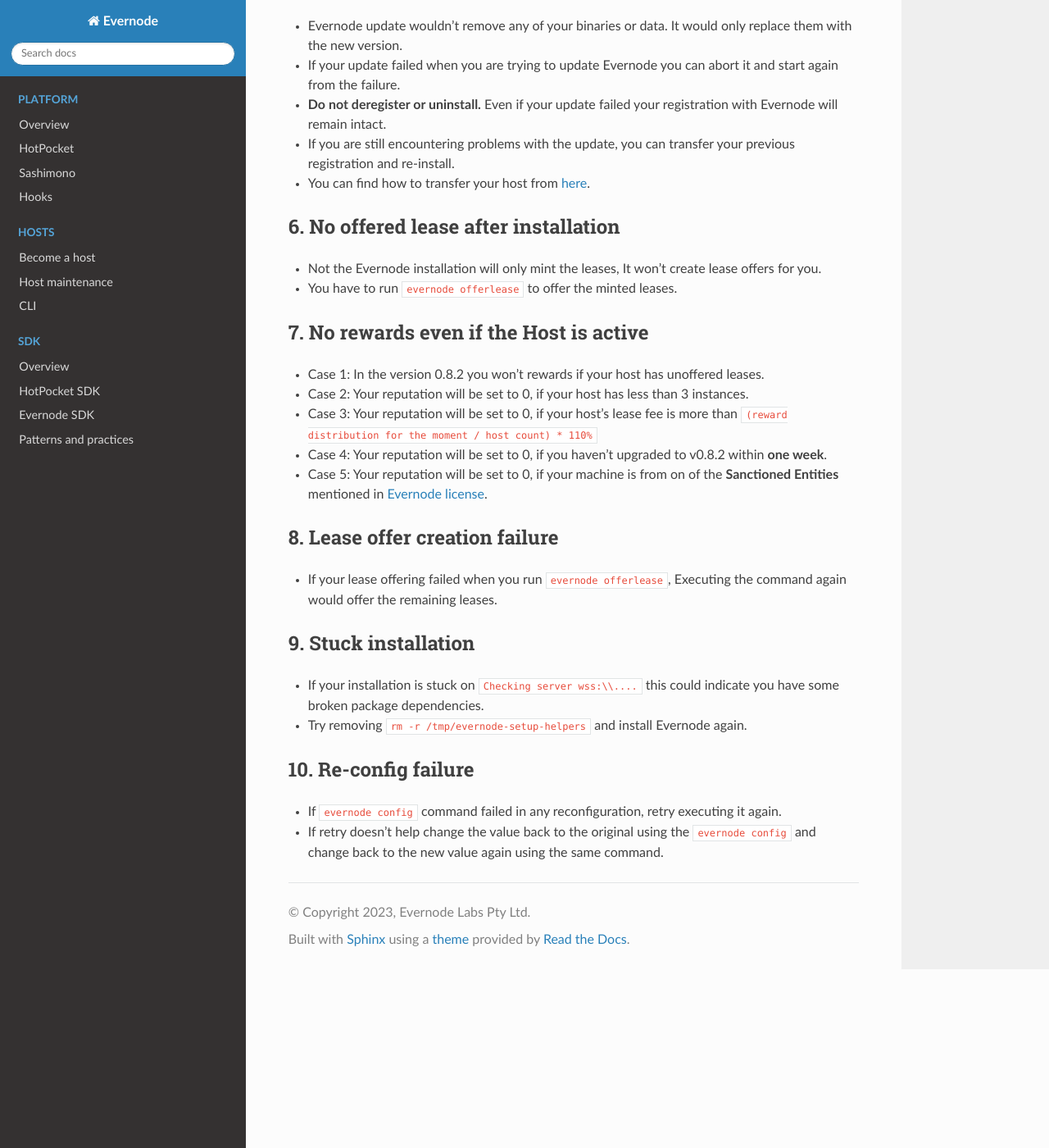
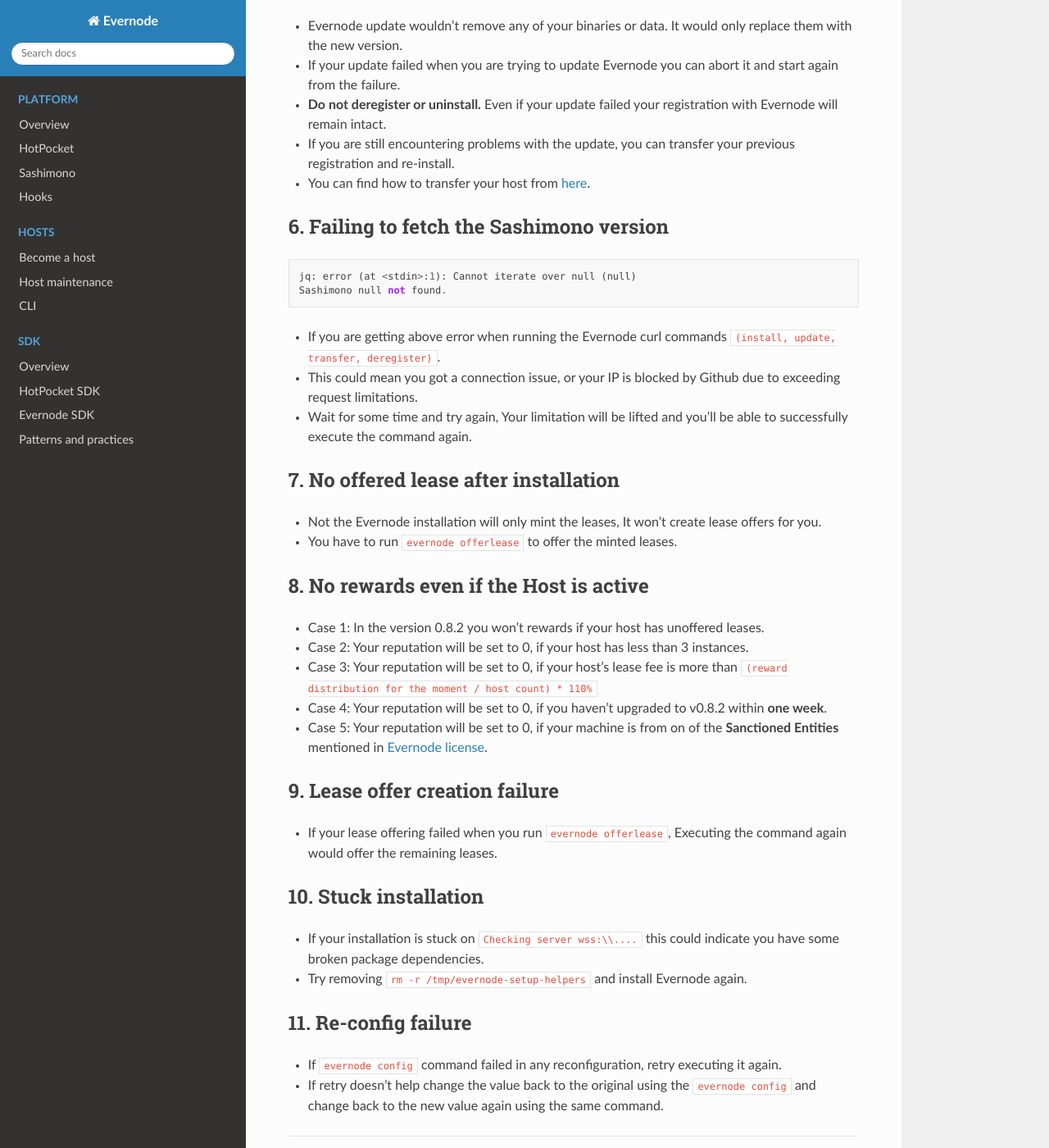
Before and after one commit to tequdev/evernode-docs, a Sphinx documentation site: the page built from docs/source/hosts/evernode-diagnostics.md, in a window 1280 px wide and 1400 px high, scrolled down 1188 px. Shown: the whole window at 82% size. Built offline with Sphinx 7.4.7 and the Read the Docs theme 2.0.0, drawn with Linux system fonts in a browser that asks for light colours.

Commit message:
Added a diagnostic method

````diff
--- a/docs/source/hosts/evernode-diagnostics.md
+++ b/docs/source/hosts/evernode-diagnostics.md
@@ -33,24 +33,33 @@
 - If you are still encountering problems with the update, you can transfer your previous registration and re-install.
 - You can find how to transfer your host from [here](maintenance.md#transfer-the-host-registration).
 
-## 6. No offered lease after installation
+## 6. Failing to fetch the Sashimono version
+```
+jq: error (at <stdin>:1): Cannot iterate over null (null)
+Sashimono null not found.
+```
+- If you are getting above error when running the Evernode curl commands `(install, update, transfer, deregister)`.
+- This could mean you got a connection issue, or your IP is blocked by Github due to exceeding request limitations.
+- Wait for some time and try again, Your limitation will be lifted and you'll be able to successfully execute the command again.
+
+## 7. No offered lease after installation
 - Not the Evernode installation will only mint the leases, It won't create lease offers for you.
 - You have to run `evernode offerlease` to offer the minted leases.
 
-## 7. No rewards even if the Host is active
+## 8. No rewards even if the Host is active
 - Case 1: In the version 0.8.2 you won't rewards if your host has unoffered leases.
 - Case 2: Your reputation will be set to 0, if your host has less than 3 instances.
 - Case 3: Your reputation will be set to 0, if your host's lease fee is more than `(reward distribution for the moment / host count) * 110%`
 - Case 4: Your reputation will be set to 0, if you haven't upgraded to v0.8.2 within **one week**.
 - Case 5: Your reputation will be set to 0, if your machine is from on of the **Sanctioned Entities** mentioned in [Evernode license](https://raw.githubusercontent.com/EvernodeXRPL/evernode-test-resources/main/license/evernode-license.pdf).
 
-## 8. Lease offer creation failure
+## 9. Lease offer creation failure
 - If your lease offering failed when you run `evernode offerlease`, Executing the command again would offer the remaining leases.
 
-## 9. Stuck installation
+## 10. Stuck installation
 - If your installation is stuck on `Checking server wss:\\....` this could indicate you have some broken package dependencies.
 - Try removing `rm -r /tmp/evernode-setup-helpers` and install Evernode again.
 
-## 10. Re-config failure
+## 11. Re-config failure
 - If `evernode config` command failed in any reconfiguration, retry executing it again.
 - If retry doesn't help change the value back to the original using the `evernode config` and change back to the new value again using the same command.
````
